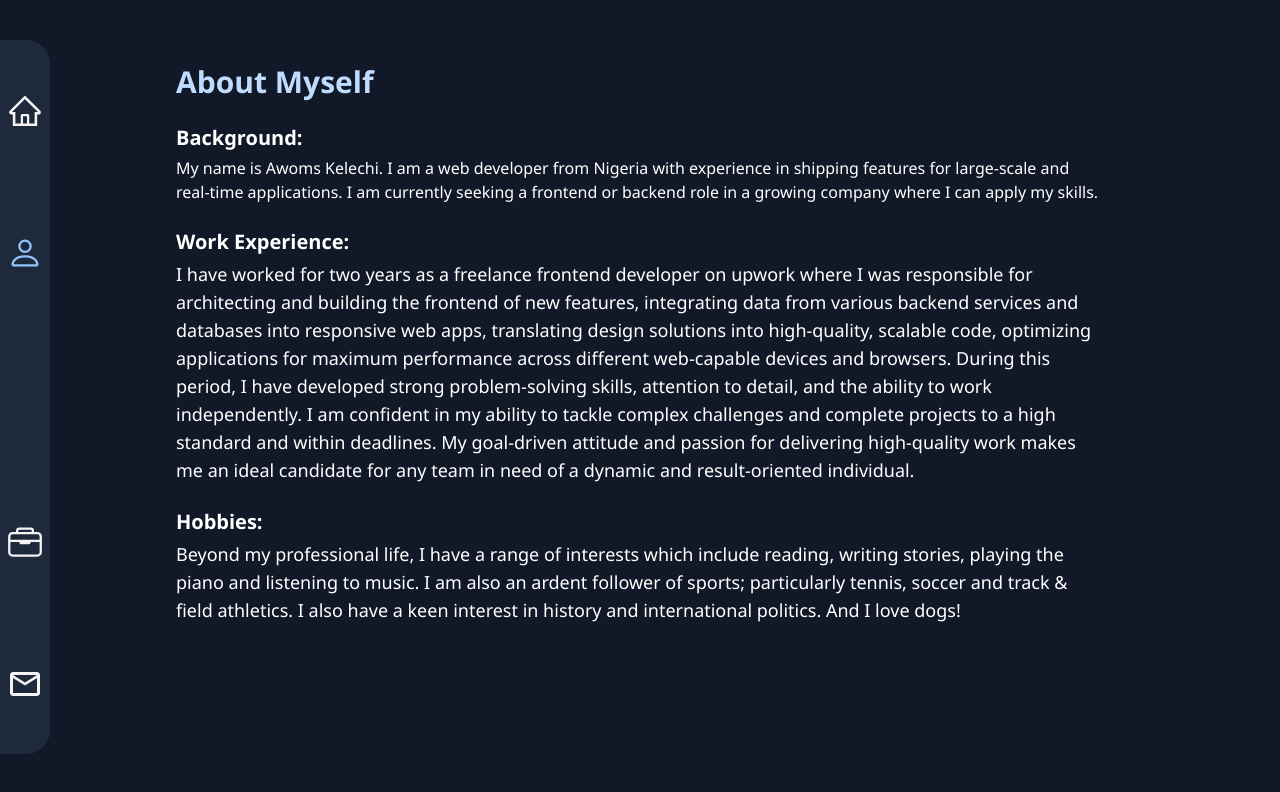
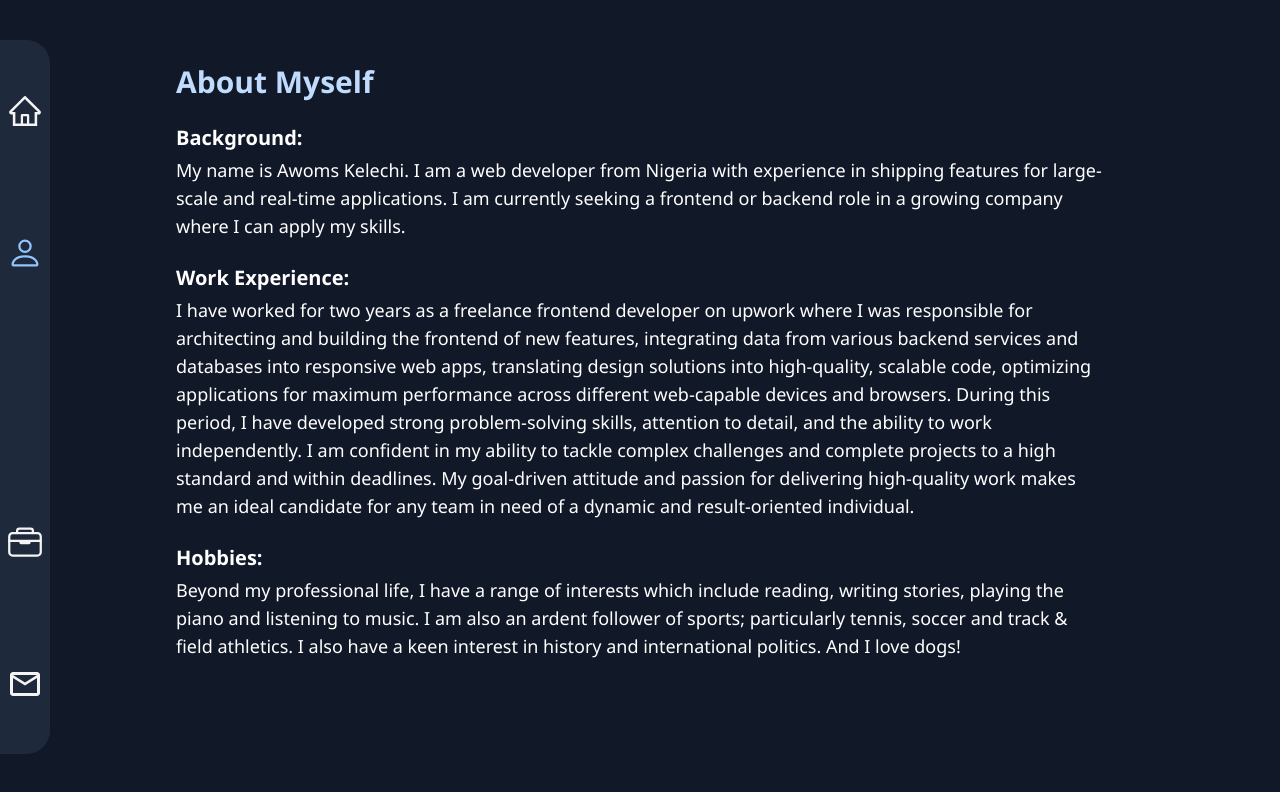
Before and after one commit to Kelechi095/Portfolio, a React (Vite) app: page /about in a window 1280 px wide. Shown: the top 792 px of the page. Built offline with nearby package versions, Linux system fonts and the light colour scheme; some icons are missing.

Commit message:
updated info

```diff
--- a/src/Pages/About.tsx
+++ b/src/Pages/About.tsx
@@ -11,7 +11,7 @@ const About = () => {
       <Title label="About Myself"/>
 
       <Subtitle label="Background:"/>
-      <p className="text-white text-sm md:text-base mb-6">
+      <p className="text-white text-sm md:text-lg mb-6">
         My name is Awoms Kelechi. I am a web developer from Nigeria with experience in shipping features for large-scale and real-time applications. I am currently seeking a frontend or backend role in a growing company where I can apply my skills.
       </p>
 
--- a/src/Pages/Projects.tsx
+++ b/src/Pages/Projects.tsx
@@ -1,4 +1,3 @@
-import Subtitle from "../components/Subtitle";
 import Title from "../components/Title";
 import Wrapper from "../components/Wrapper";
 import Booktekka from "../public/images/booktekka.png";
```
